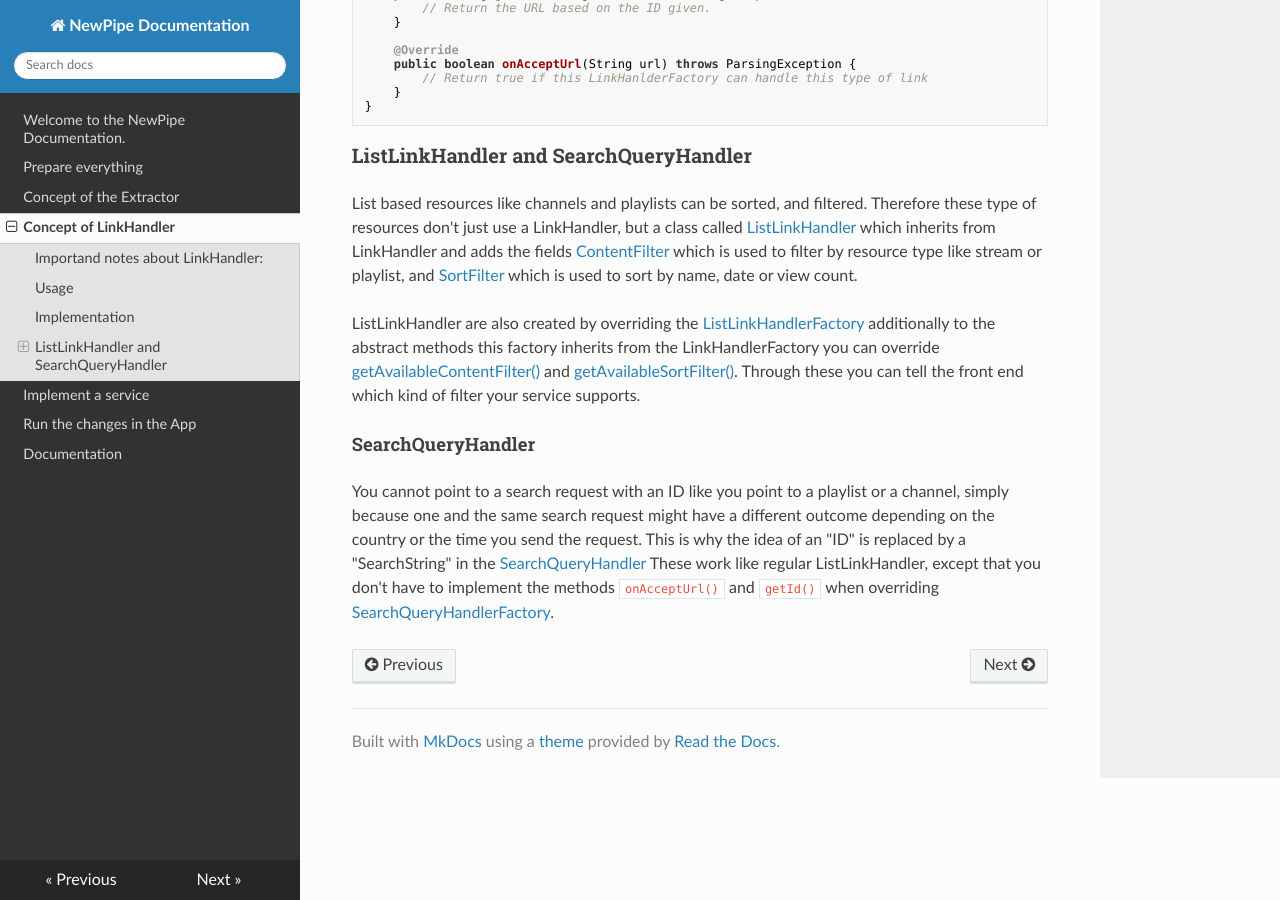
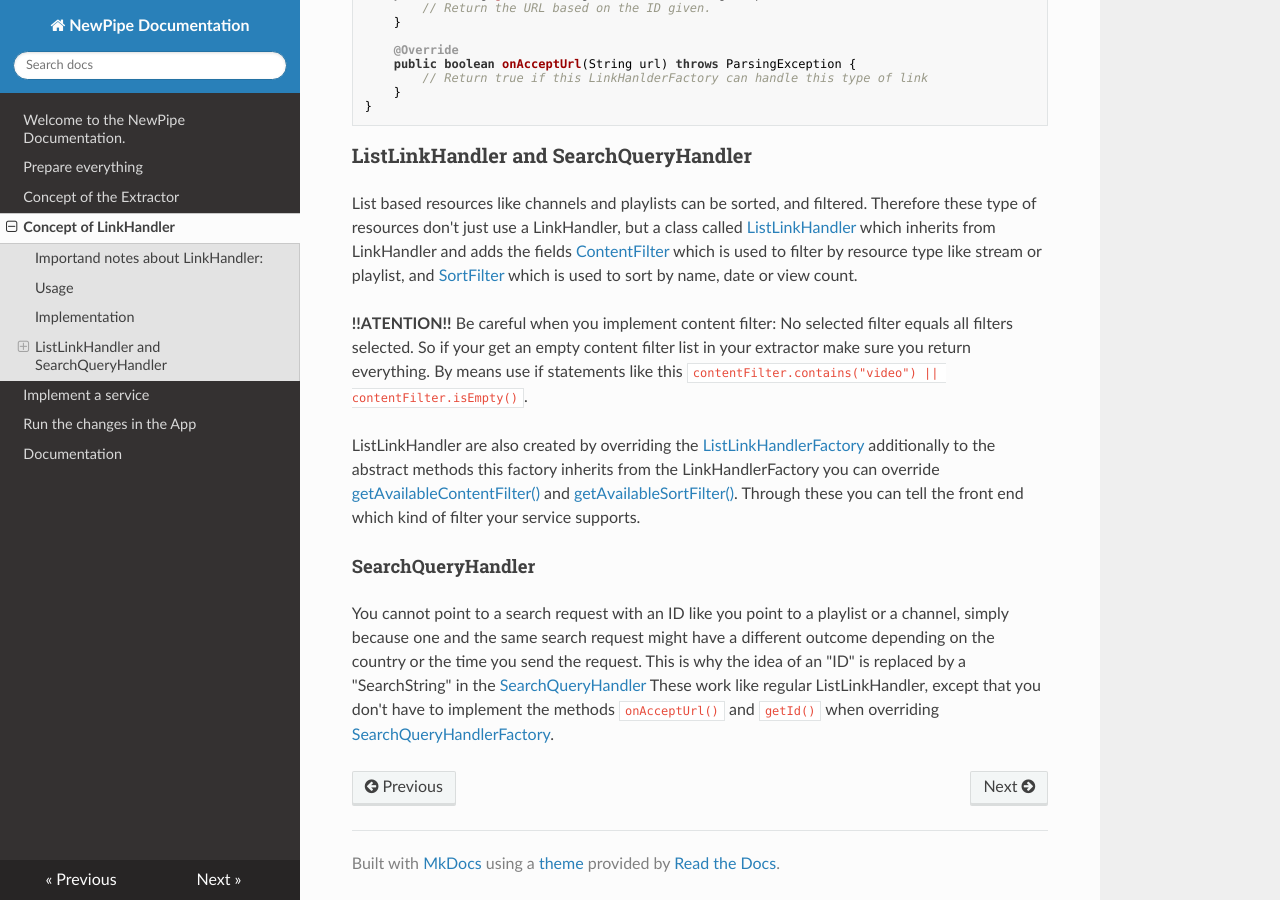
Before and after one commit to TeamNewPipe/documentation, an MkDocs documentation site: the page built from docs/02_Concept_of_LinkHandler.md, in a window 1280 px wide and 900 px high, scrolled down 1075 px. Built offline with MkDocs 1.6.1, drawn with Linux system fonts in a browser that asks for light colours; nearby versions of some CDN libraries; library files that are not in the unit come from our copies.

Commit message:
add node about empty content filter

```diff
--- a/docs/02_Concept_of_LinkHandler.md
+++ b/docs/02_Concept_of_LinkHandler.md
@@ -61,6 +61,8 @@
 [SortFilter](https://teamnewpipe.github.io/NewPipeExtractor/javadoc/org/schabi/newpipe/extractor/linkhandler/ListLinkHandler.html#sortFilter)
 which is used to sort by name, date or view count.
 
+__!!ATENTION!!__ Be careful when you implement content filter: No selected filter equals all filters selected. So if your get an empty content filter list in your extractor make sure you return everything. By means use if statements like this `contentFilter.contains("video") || contentFilter.isEmpty()`.
+
 ListLinkHandler are also created by overriding the [ListLinkHandlerFactory](https://teamnewpipe.github.io/NewPipeExtractor/javadoc/org/schabi/newpipe/extractor/linkhandler/ListLinkHandlerFactory.html)
 additionally to the abstract methods this factory inherits from the LinkHandlerFactory you can override
 [getAvailableContentFilter()](https://teamnewpipe.github.io/NewPipeExtractor/javadoc/org/schabi/newpipe/extractor/linkhandler/ListLinkHandlerFactory.html#getAvailableContentFilter--)
```
